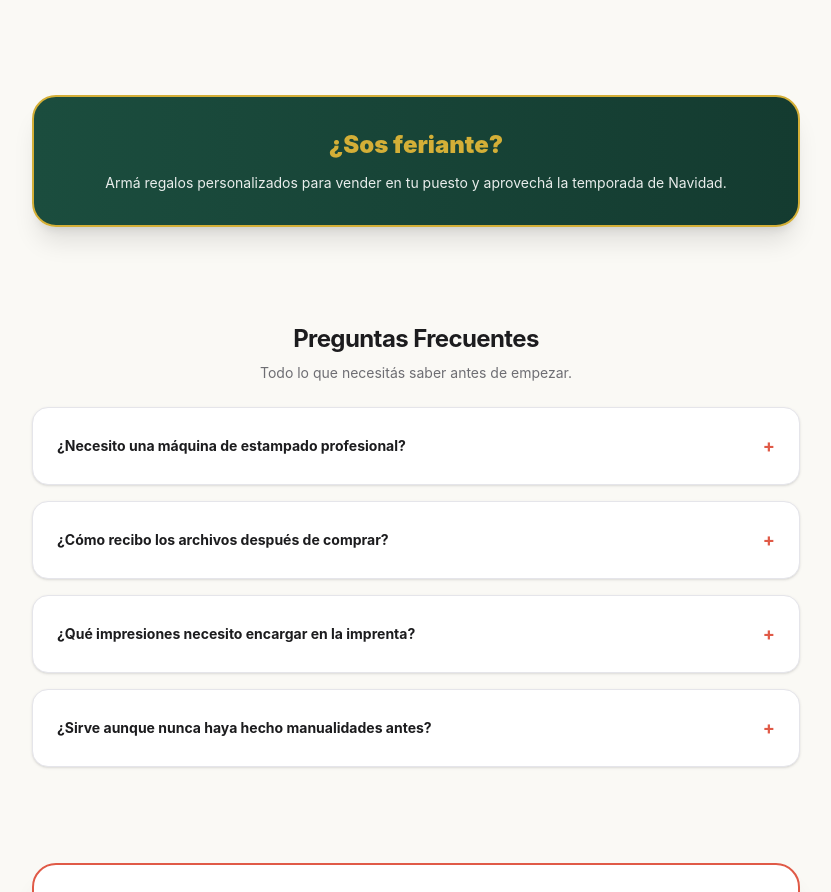
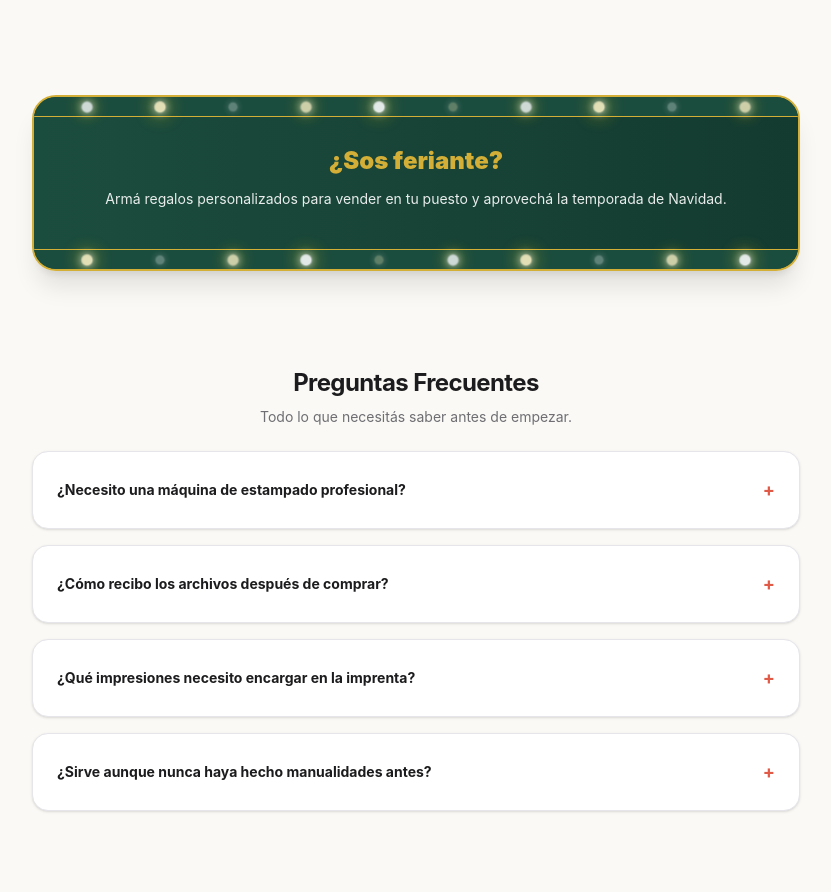
Before and after one commit to designingtotheworld/KIT-REGALOS-RESUELTOS, a React (Vite) app: page / in a window 1280 px wide. Shown: the part 9969-10861 px from the top of the page, without its empty margins (224-1055 px from the left). Built offline with nearby package versions, Linux system fonts and the light colour scheme.

Commit message:
feat(ui): add Christmas garland lights to feriante section
Enhance the visual appeal of the featured section with a decorative light border to align with the holiday theme.

```diff
--- a/src/App.tsx
+++ b/src/App.tsx
@@ -556,9 +556,37 @@ export default function App() {
         </section>
 
         {/* SECCIÓN FERIANTE */}
-        <section className="bg-gradient-to-r from-[#1B4D3E] to-[#143B30] text-white rounded-3xl p-8 shadow-xl max-w-3xl mx-auto text-center space-y-3 border-2 border-[#D4AF37]">
+        <section className="bg-gradient-to-r from-[#1B4D3E] to-[#143B30] text-white rounded-3xl p-8 pt-12 pb-12 shadow-xl max-w-3xl mx-auto text-center space-y-3 border-2 border-[#D4AF37] relative overflow-hidden">
+          {/* Garland lights top bar */}
+          <div className="absolute top-0 inset-x-0 h-5 bg-[#1B4D3E] flex items-center justify-around px-4 z-10 border-b border-[#D4AF37]">
+            <span className="w-2.5 h-2.5 rounded-full bg-white garland-light-1 shadow-[0_0_8px_white]"></span>
+            <span className="w-2.5 h-2.5 rounded-full bg-amber-100 garland-light-2 shadow-[0_0_8px_white]"></span>
+            <span className="w-2.5 h-2.5 rounded-full bg-white garland-light-3 shadow-[0_0_8px_white]"></span>
+            <span className="w-2.5 h-2.5 rounded-full bg-amber-100 garland-light-1 shadow-[0_0_8px_white]"></span>
+            <span className="w-2.5 h-2.5 rounded-full bg-white garland-light-2 shadow-[0_0_8px_white]"></span>
+            <span className="w-2.5 h-2.5 rounded-full bg-amber-100 garland-light-3 shadow-[0_0_8px_white]"></span>
+            <span className="w-2.5 h-2.5 rounded-full bg-white garland-light-1 shadow-[0_0_8px_white]"></span>
+            <span className="w-2.5 h-2.5 rounded-full bg-amber-100 garland-light-2 shadow-[0_0_8px_white]"></span>
+            <span className="w-2.5 h-2.5 rounded-full bg-white garland-light-3 shadow-[0_0_8px_white]"></span>
+            <span className="w-2.5 h-2.5 rounded-full bg-amber-100 garland-light-1 shadow-[0_0_8px_white]"></span>
+          </div>
+
           <h3 className="text-2xl font-black text-[#D4AF37]">¿Sos feriante?</h3>
           <p className="text-sm text-white/90">Armá regalos personalizados para vender en tu puesto y aprovechá la temporada de Navidad.</p>
+
+          {/* Garland lights bottom bar */}
+          <div className="absolute bottom-0 inset-x-0 h-5 bg-[#1B4D3E] flex items-center justify-around px-4 z-10 border-t border-[#D4AF37]">
+            <span className="w-2.5 h-2.5 rounded-full bg-amber-100 garland-light-2 shadow-[0_0_8px_white]"></span>
+            <span className="w-2.5 h-2.5 rounded-full bg-white garland-light-3 shadow-[0_0_8px_white]"></span>
+            <span className="w-2.5 h-2.5 rounded-full bg-amber-100 garland-light-1 shadow-[0_0_8px_white]"></span>
+            <span className="w-2.5 h-2.5 rounded-full bg-white garland-light-2 shadow-[0_0_8px_white]"></span>
+            <span className="w-2.5 h-2.5 rounded-full bg-amber-100 garland-light-3 shadow-[0_0_8px_white]"></span>
+            <span className="w-2.5 h-2.5 rounded-full bg-white garland-light-1 shadow-[0_0_8px_white]"></span>
+            <span className="w-2.5 h-2.5 rounded-full bg-amber-100 garland-light-2 shadow-[0_0_8px_white]"></span>
+            <span className="w-2.5 h-2.5 rounded-full bg-white garland-light-3 shadow-[0_0_8px_white]"></span>
+            <span className="w-2.5 h-2.5 rounded-full bg-amber-100 garland-light-1 shadow-[0_0_8px_white]"></span>
+            <span className="w-2.5 h-2.5 rounded-full bg-white garland-light-2 shadow-[0_0_8px_white]"></span>
+          </div>
         </section>
 
         {/* OBJECIONES / FAQ */}
```
